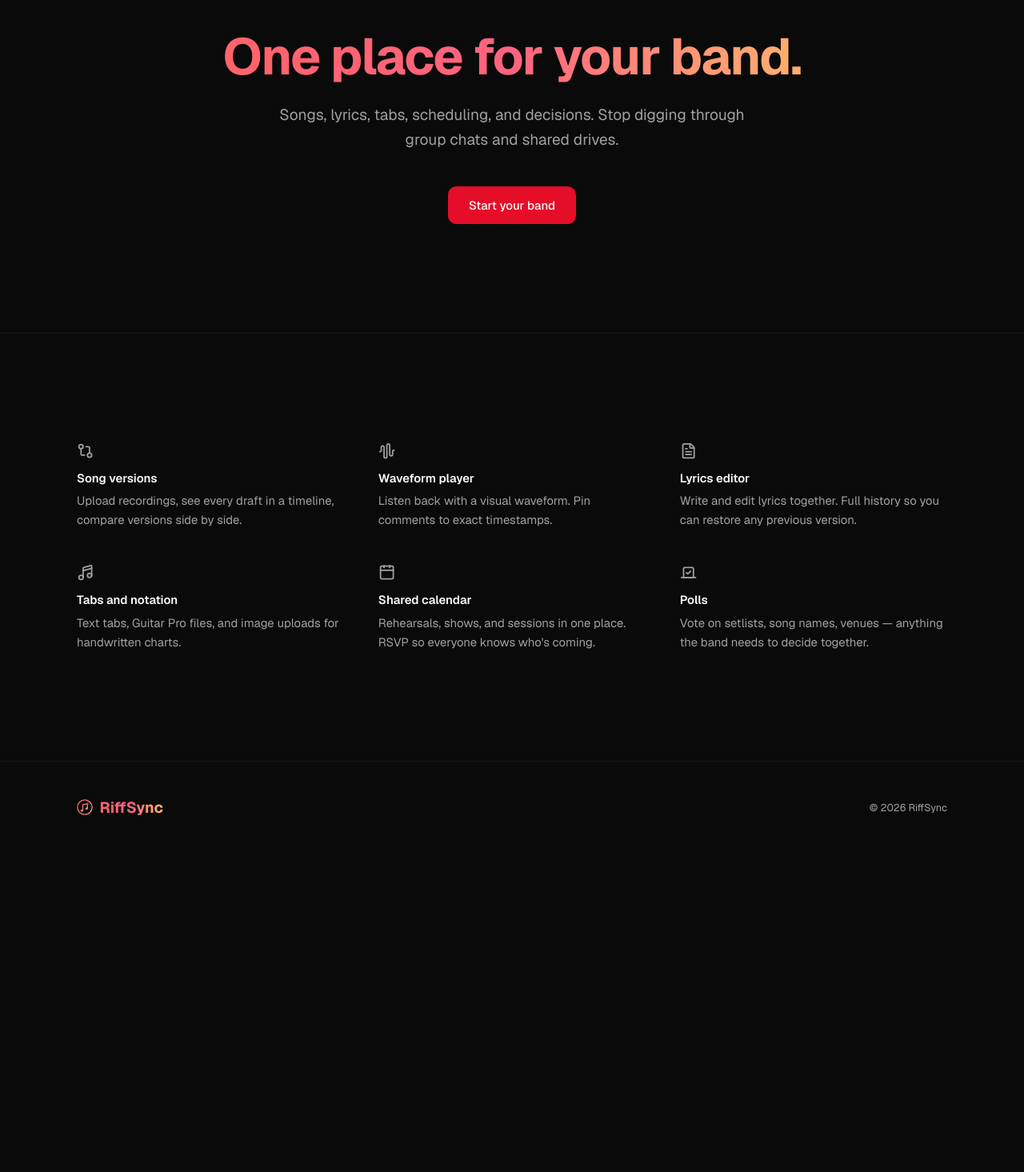
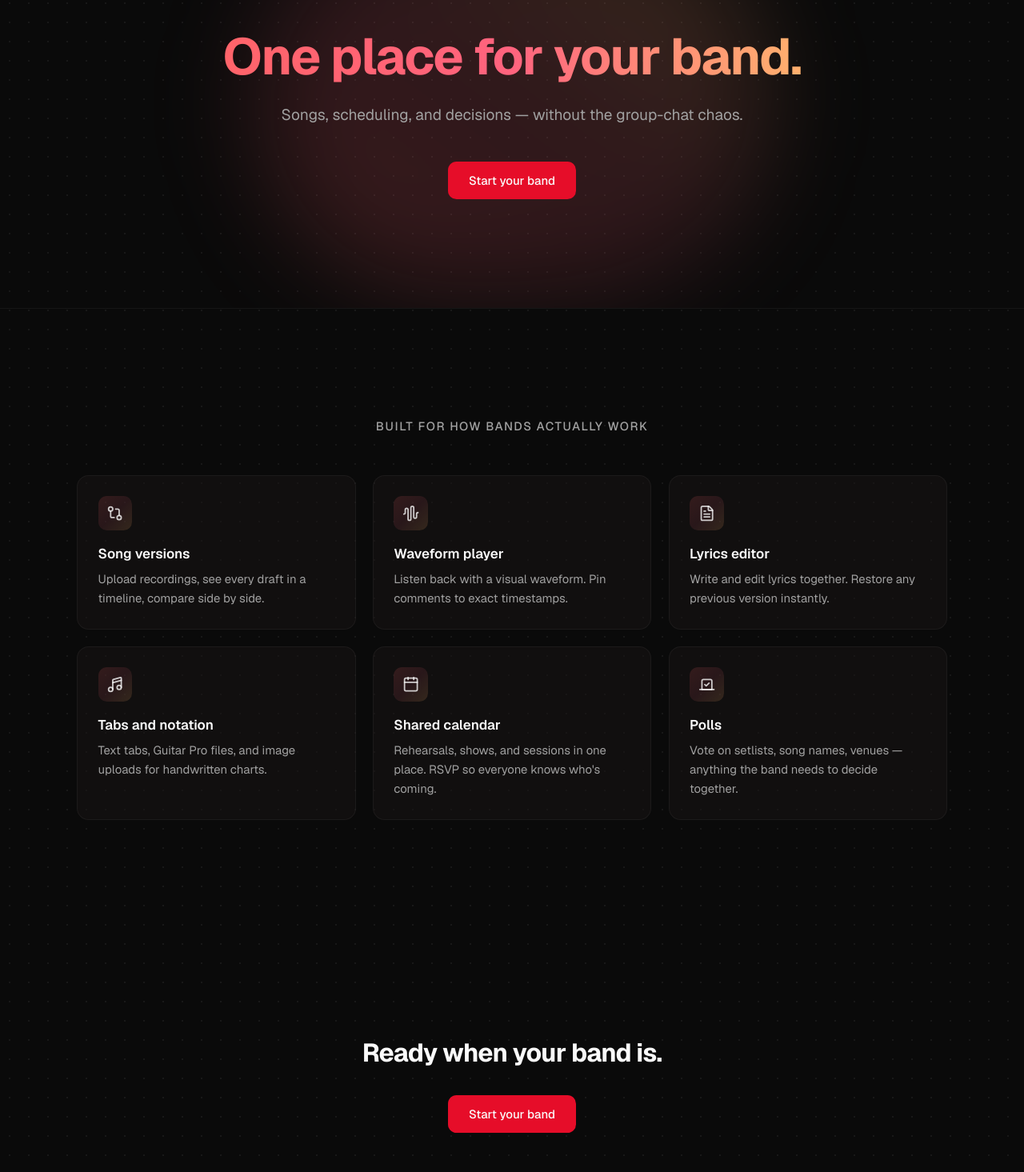
Before and after one commit to romrick4/riffsync, a Next.js app: page / in a window 1280 px wide. Shown: the part 200-1665 px from the top of the page at 80% size. Before the commit the page ends 1267 px from the top, so only its background shows below. Built offline with nearby package versions, Linux system fonts and the light colour scheme; no server answers.

Commit message:
marketing page

```diff
--- a/src/app/globals.css
+++ b/src/app/globals.css
@@ -140,3 +140,23 @@
     }
   }
 }
+
+@keyframes fade-in-up {
+  from {
+    opacity: 0;
+    transform: translateY(12px);
+  }
+  to {
+    opacity: 1;
+    transform: translateY(0);
+  }
+}
+
+.animate-fade-in-up {
+  animation: fade-in-up 0.6s ease-out both;
+}
+
+.dot-grid {
+  background-image: radial-gradient(circle, oklch(1 0 0 / 6%) 1px, transparent 1px);
+  background-size: 24px 24px;
+}
--- a/src/app/layout.tsx
+++ b/src/app/layout.tsx
@@ -26,6 +26,20 @@ export const viewport: Viewport = {
 export const metadata: Metadata = {
   title: "RiffSync",
   description: "Your band's creative hub for songs, scheduling, and decisions.",
+  openGraph: {
+    title: "RiffSync",
+    description:
+      "Songs, scheduling, and decisions — without the group-chat chaos.",
+    siteName: "RiffSync",
+    locale: "en_US",
+    type: "website",
+  },
+  twitter: {
+    card: "summary_large_image",
+    title: "RiffSync",
+    description:
+      "Songs, scheduling, and decisions — without the group-chat chaos.",
+  },
   appleWebApp: {
     capable: true,
     statusBarStyle: "black-translucent",
--- /dev/null
+++ b/src/app/opengraph-image.tsx
@@ -0,0 +1,109 @@
+import { ImageResponse } from "next/og";
+
+export const alt = "RiffSync — One place for your band.";
+export const size = { width: 1200, height: 630 };
+export const contentType = "image/png";
+
+export default function Image() {
+  return new ImageResponse(
+    (
+      <div
+        style={{
+          width: "100%",
+          height: "100%",
+          display: "flex",
+          flexDirection: "column",
+          alignItems: "center",
+          justifyContent: "center",
+          backgroundColor: "#1a1a1a",
+          position: "relative",
+        }}
+      >
+        {/* Ambient glow */}
+        <div
+          style={{
+            position: "absolute",
+            width: 600,
+            height: 400,
+            borderRadius: "50%",
+            background:
+              "radial-gradient(circle, rgba(248,113,113,0.25) 0%, rgba(251,113,133,0.15) 40%, transparent 70%)",
+            filter: "blur(60px)",
+            top: "50%",
+            left: "50%",
+            transform: "translate(-50%, -50%)",
+          }}
+        />
+
+        {/* Logo mark */}
+        <svg
+          width="72"
+          height="72"
+          viewBox="0 0 48 48"
+          fill="none"
+          xmlns="http://www.w3.org/2000/svg"
+        >
+          <defs>
+            <linearGradient
+              id="og-grad"
+              x1="0%"
+              y1="0%"
+              x2="100%"
+              y2="100%"
+            >
+              <stop offset="0%" stopColor="#f87171" />
+              <stop offset="50%" stopColor="#fb7185" />
+              <stop offset="100%" stopColor="#fdba74" />
+            </linearGradient>
+          </defs>
+          <circle
+            cx="24"
+            cy="24"
+            r="22"
+            stroke="url(#og-grad)"
+            strokeWidth="3"
+            fill="none"
+          />
+          <path
+            d="M18 34V16l14-2v14"
+            stroke="url(#og-grad)"
+            strokeWidth="3"
+            strokeLinecap="round"
+            strokeLinejoin="round"
+            fill="none"
+          />
+          <circle cx="15" cy="34" r="3.5" fill="url(#og-grad)" />
+          <circle cx="29" cy="28" r="3.5" fill="url(#og-grad)" />
+        </svg>
+
+        {/* Brand name */}
+        <div
+          style={{
+            display: "flex",
+            marginTop: 24,
+            fontSize: 56,
+            fontWeight: 700,
+            background: "linear-gradient(to right, #f87171, #fb7185, #fdba74)",
+            backgroundClip: "text",
+            color: "transparent",
+          }}
+        >
+          RiffSync
+        </div>
+
+        {/* Tagline */}
+        <div
+          style={{
+            display: "flex",
+            marginTop: 16,
+            fontSize: 24,
+            color: "rgba(255,255,255,0.6)",
+          }}
+        >
+          One place for your band.
+        </div>
+      </div>
+    ),
+    { ...size },
+  );
+}
--- a/src/app/page.tsx
+++ b/src/app/page.tsx
@@ -1,4 +1,3 @@
-import Link from "next/link";
 import { Logo } from "@/components/logo";
 import {
   GitCompare,
@@ -16,7 +15,7 @@ const features = [
     icon: GitCompare,
     name: "Song versions",
     description:
-      "Upload recordings, see every draft in a timeline, compare versions side by side.",
+      "Upload recordings, see every draft in a timeline, compare side by side.",
   },
   {
     icon: AudioWaveform,
@@ -28,7 +27,7 @@ const features = [
     icon: FileText,
     name: "Lyrics editor",
     description:
-      "Write and edit lyrics together. Full history so you can restore any previous version.",
+      "Write and edit lyrics together. Restore any previous version instantly.",
   },
   {
     icon: Music4,
@@ -52,7 +51,7 @@ const features = [
 
 export default function MarketingPage() {
   return (
-    <div className="min-h-screen">
+    <div className="dot-grid min-h-screen">
       <nav className="sticky top-0 z-50 border-b border-border/50 bg-background/80 backdrop-blur-lg">
         <div className="mx-auto flex h-16 max-w-5xl items-center justify-between px-6">
           <Logo size="sm" />
@@ -66,16 +65,23 @@ export default function MarketingPage() {
       </nav>
 
       <main>
-        <section className="px-6 pb-24 pt-28 sm:pb-32 sm:pt-40">
-          <div className="mx-auto max-w-3xl text-center">
-            <h1 className="bg-gradient-to-r from-red-400 via-rose-400 to-orange-300 bg-clip-text text-4xl font-bold tracking-tight text-transparent sm:text-5xl lg:text-6xl">
+        {/* Hero */}
+        <section className="relative overflow-hidden px-6 pb-24 pt-28 sm:pb-32 sm:pt-40">
+          <div
+            aria-hidden="true"
+            className="pointer-events-none absolute inset-0 flex items-center justify-center"
+          >
+            <div className="h-[480px] w-[640px] rounded-full bg-gradient-to-tr from-red-400/20 via-rose-400/15 to-orange-300/20 blur-3xl" />
+          </div>
+
+          <div className="relative mx-auto max-w-3xl text-center">
+            <h1 className="animate-fade-in-up bg-gradient-to-r from-red-400 via-rose-400 to-orange-300 bg-clip-text text-4xl font-bold tracking-tight text-transparent sm:text-5xl lg:text-6xl">
               One place for your band.
             </h1>
-            <p className="mx-auto mt-6 max-w-xl text-lg leading-relaxed text-muted-foreground">
-              Songs, lyrics, tabs, scheduling, and decisions. Stop digging
-              through group chats and shared drives.
+            <p className="animate-fade-in-up mx-auto mt-6 max-w-xl text-lg leading-relaxed text-muted-foreground [animation-delay:150ms]">
+              Songs, scheduling, and decisions — without the group-chat chaos.
             </p>
-            <div className="mt-10">
+            <div className="animate-fade-in-up mt-10 [animation-delay:300ms]">
               <a
                 href={`${appUrl}/register`}
                 className="inline-flex h-11 items-center rounded-lg bg-primary px-6 text-sm font-medium text-primary-foreground transition-colors hover:bg-primary/80"
@@ -86,18 +92,47 @@ export default function MarketingPage() {
           </div>
         </section>
 
+        {/* Features */}
         <section className="border-t border-border/50 px-6 py-24 sm:py-32">
           <div className="mx-auto max-w-5xl">
-            <div className="grid gap-10 sm:grid-cols-2 lg:grid-cols-3">
-              {features.map((feature) => (
-                <div key={feature.name}>
-                  <feature.icon className="size-5 text-muted-foreground" />
-                  <h3 className="mt-3 text-sm font-semibold">{feature.name}</h3>
+            <p className="animate-fade-in-up mb-12 text-center text-sm font-medium uppercase tracking-widest text-muted-foreground [animation-delay:400ms]">
+              Built for how bands actually work
+            </p>
+            <div className="grid gap-5 sm:grid-cols-2 lg:grid-cols-3">
+              {features.map((feature, i) => (
+                <div
+                  key={feature.name}
+                  className="animate-fade-in-up rounded-xl border border-border/50 bg-card/50 p-6 transition-colors hover:border-primary/30"
+                  style={{ animationDelay: `${450 + i * 80}ms` }}
+                >
+                  <div className="flex size-10 items-center justify-center rounded-lg bg-gradient-to-br from-red-400/15 via-rose-400/10 to-orange-300/15">
+                    <feature.icon className="size-5 text-foreground/80" />
+                  </div>
+                  <h3 className="mt-4 text-base font-semibold">
+                    {feature.name}
+                  </h3>
                   <p className="mt-1.5 text-sm leading-relaxed text-muted-foreground">
                     {feature.description}
                   </p>
                 </div>
               ))}
+            </div>
+          </div>
+        </section>
+
+        {/* Closing CTA */}
+        <section className="px-6 py-24 sm:py-32">
+          <div className="mx-auto max-w-3xl text-center">
+            <h2 className="text-2xl font-bold tracking-tight sm:text-3xl">
+              Ready when your band is.
+            </h2>
+            <div className="mt-8">
+              <a
+                href={`${appUrl}/register`}
+                className="inline-flex h-11 items-center rounded-lg bg-primary px-6 text-sm font-medium text-primary-foreground transition-colors hover:bg-primary/80"
+              >
+                Start your band
+              </a>
             </div>
           </div>
         </section>
--- /dev/null
+++ b/src/app/robots.ts
@@ -0,0 +1,12 @@
+import type { MetadataRoute } from "next";
+
+export default function robots(): MetadataRoute.Robots {
+  return {
+    rules: {
+      userAgent: "*",
+      allow: "/",
+      disallow: ["/api/", "/projects/"],
+    },
+    sitemap: "https://riffsync.band/sitemap.xml",
+  };
+}
--- /dev/null
+++ b/src/app/sitemap.ts
@@ -0,0 +1,12 @@
+import type { MetadataRoute } from "next";
+
+export default function sitemap(): MetadataRoute.Sitemap {
+  return [
+    {
+      url: "https://riffsync.band",
+      lastModified: new Date(),
+      changeFrequency: "monthly",
+      priority: 1,
+    },
+  ];
+}
```
